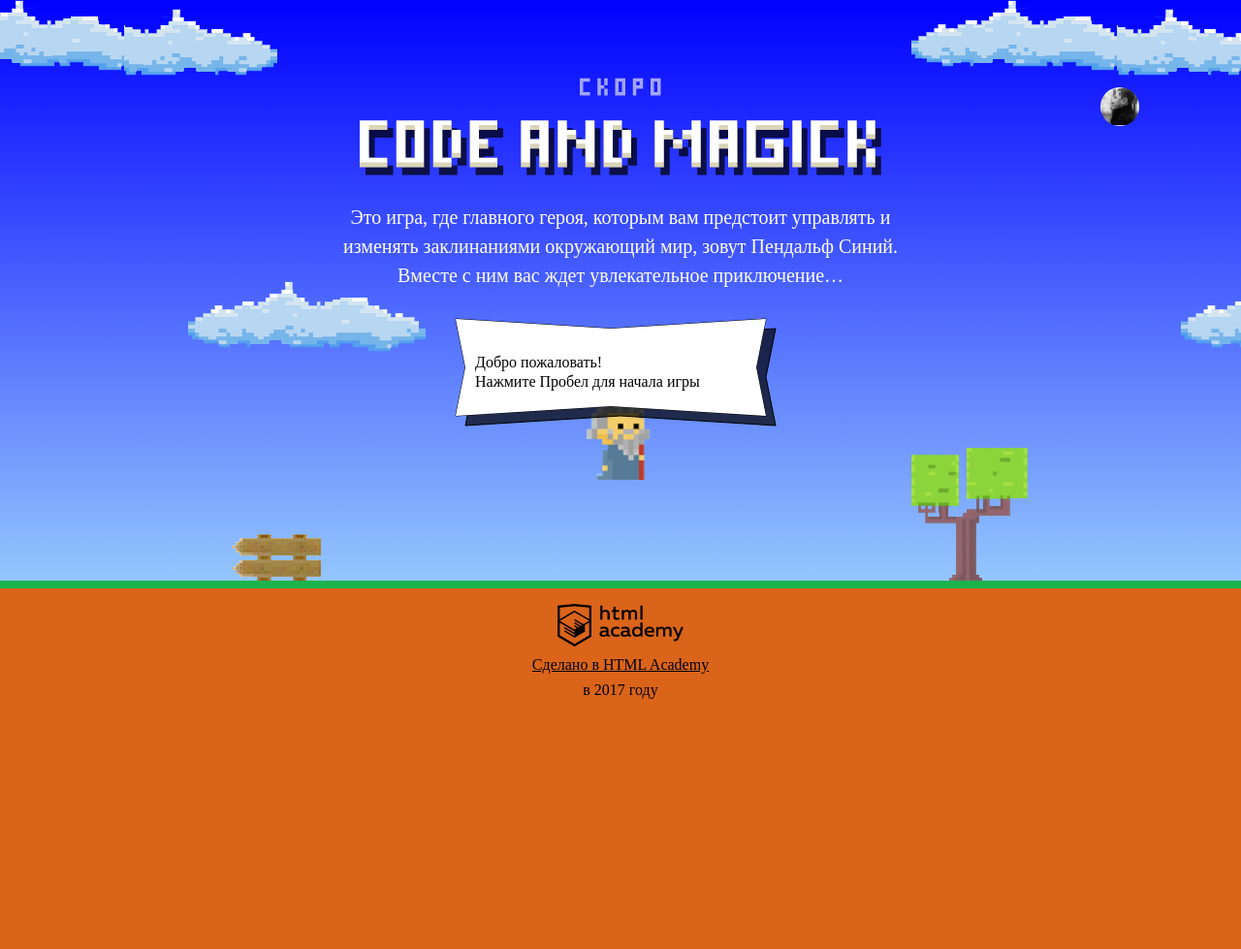
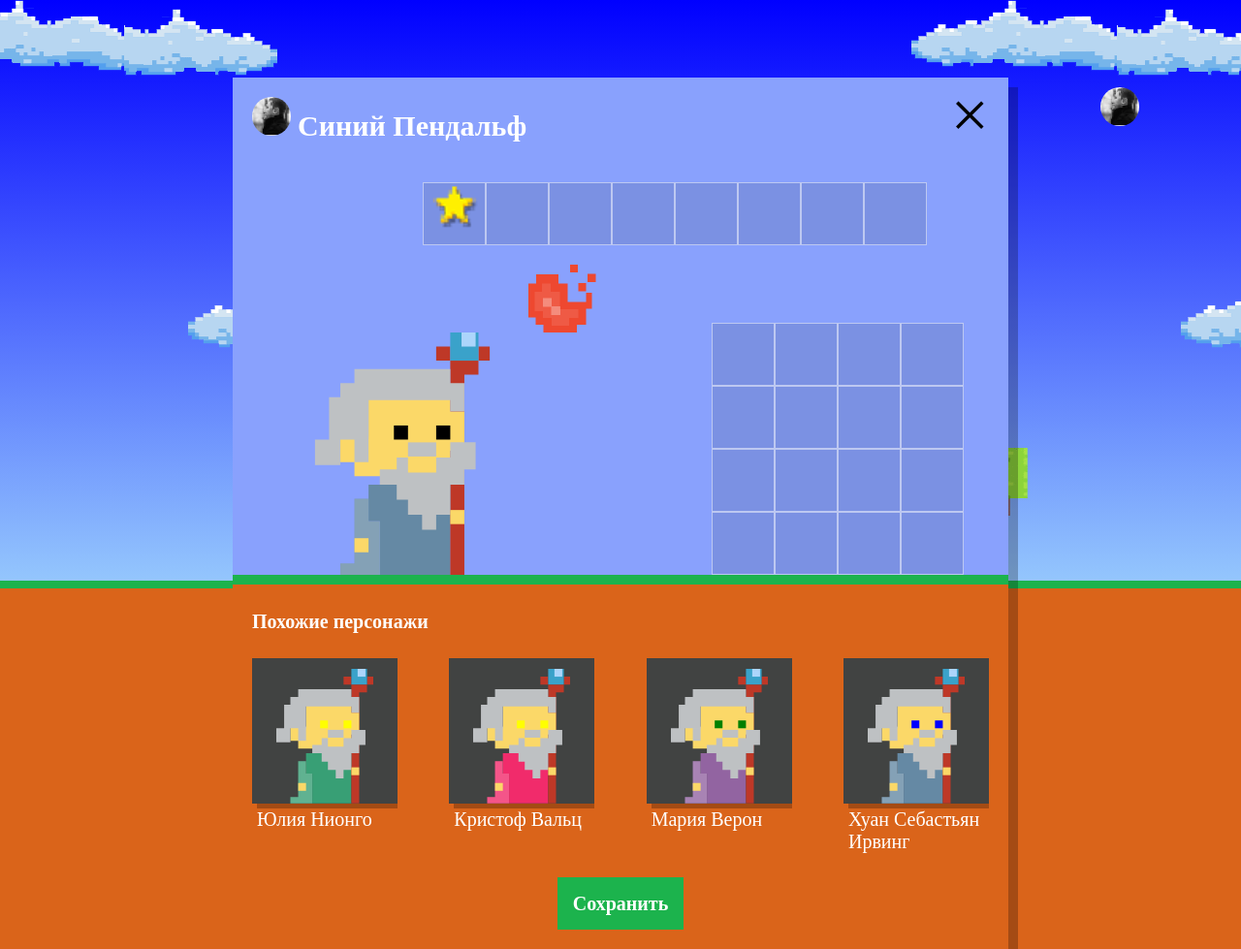
Before and after one commit to MikleStep/246372-code-and-magick-20, a website: page index.html in a window 1280 px wide. Shown: the whole page at 97% size. Before the commit the page ends 800 px from the top, so only its background shows below. Drawn offline with Linux system fonts and the light colour scheme; a web font is replaced by a local one.

Commit message:
1. Созданы массивы для формирования случайно сгенерированных магов. 2. Сделана отрисовка выбора скина для магов на основе первого пункта.

```diff
--- a/index.html
+++ b/index.html
@@ -199,6 +199,7 @@
     return gameFieldHeight / 3;
   }
 </script>
+<script src="js/setup.js"></script>
 <script src="js/game.js"></script>
 
 </body>
--- /dev/null
+++ b/js/setup.js
@@ -0,0 +1,50 @@
+'use strict';
+var WIZARD_NAMES = ['Иван', 'Хуан Себастьян', 'Мария', 'Кристоф', 'Виктор', 'Юлия', 'Люпита', 'Вашингтон'];
+var WIZARD_SURNAME = ['да Марья', 'Верон', 'Мирабелла', 'Вальц', 'Онопко', 'Топольницкая', 'Нионго', 'Ирвинг'];
+var WIZARD_COAT_COLORS = ['rgb(101, 137, 164)', 'rgb(241, 43, 107)', 'rgb(146, 100, 161)', 'rgb(56, 159, 117)', 'rgb(215, 210, 55)', 'rgb(0, 0, 0)'];
+var WIZARD_EYES_COLORS = ['black', 'red', 'blue', 'yellow', 'green'];
+
+
+var userDialog = document.querySelector('.setup');
+userDialog.classList.remove('hidden');
+
+var similarListElement = userDialog.querySelector('.setup-similar-list');
+
+var similarWizardTemplate = document.querySelector('#similar-wizard-template')
+  .content
+  .querySelector('.setup-similar-item');
+
+var getRandomSaturation = function (max) {
+  return Math.floor(Math.random() * max);
+};
+
+var wizards = [];
+var getWizards = function () {
+  for (var i = 0; i < WIZARD_NAMES.length; i++) {
+    wizards[i] = {
+      name: WIZARD_NAMES[getRandomSaturation(WIZARD_NAMES.length)] + ' ' + WIZARD_SURNAME[getRandomSaturation(WIZARD_SURNAME.length)],
+      coatColor: WIZARD_COAT_COLORS[getRandomSaturation(WIZARD_COAT_COLORS.length)],
+      eyesColor: WIZARD_EYES_COLORS[getRandomSaturation(WIZARD_EYES_COLORS.length)]
+    };
+  }
+  return wizards;
+};
+getWizards();
+
+var renderWizard = function (wizard) {
+  var wizardElement = similarWizardTemplate.cloneNode(true);
+
+  wizardElement.querySelector('.setup-similar-label').textContent = wizard.name;
+  wizardElement.querySelector('.wizard-coat').style.fill = wizard.coatColor;
+  wizardElement.querySelector('.wizard-eyes').style.fill = wizard.eyesColor;
+
+  return wizardElement;
+}
+
+var fragment = document.createDocumentFragment();
+for (var i = 0; i < 4; i++) {
+  fragment.appendChild(renderWizard(wizards[i]));
+}
+similarListElement.appendChild(fragment);
+
+userDialog.querySelector('.setup-similar').classList.remove('hidden');
```
